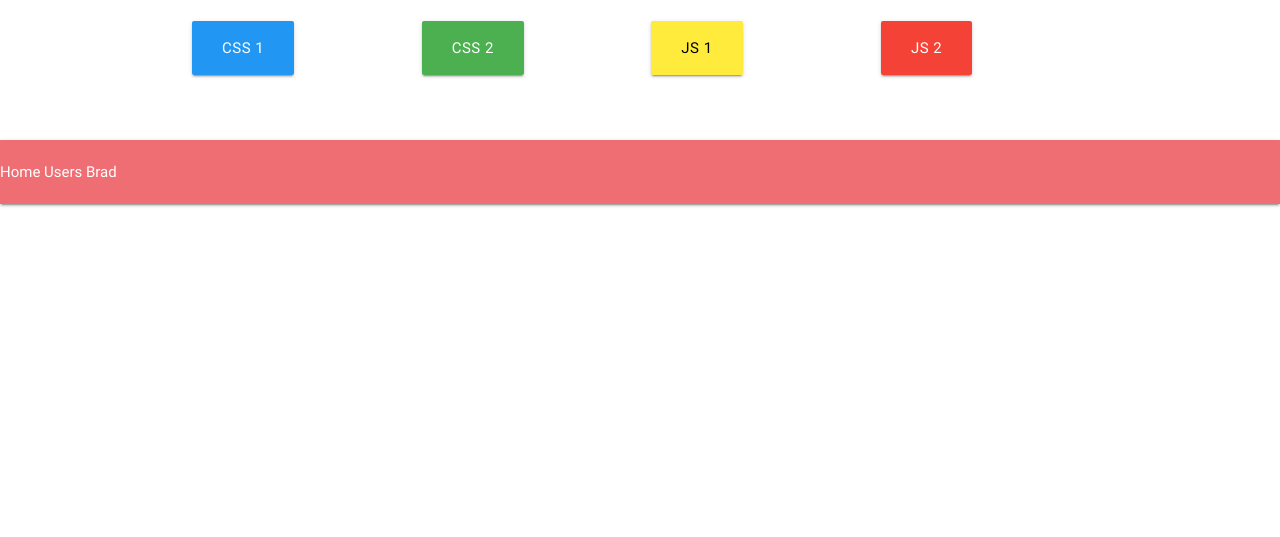
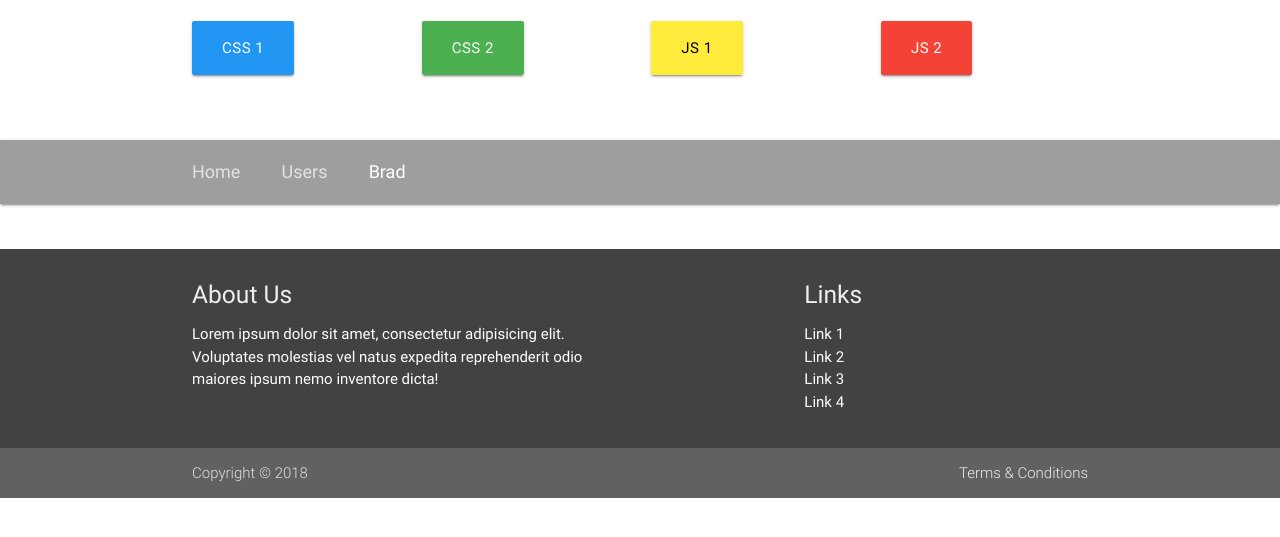
Before and after one commit to BrandonSmith8038/udemy-materilize-css, a website: page Sandbox/3_2_breadcrumbs.html in a window 1280 px wide. Shown: the part 125-662 px from the top of the page. Drawn offline with nearby package versions, Linux system fonts and the light colour scheme.

Commit message:
Breadcrumbs and Footer

```diff
--- a/Sandbox/3_2_breadcrumbs.html
+++ b/Sandbox/3_2_breadcrumbs.html
@@ -128,13 +128,13 @@
   <!-- START HERE -->
 
   <!-- BREADCRUMB -->
-  <nav>
-    <div>
-      <div>
-        <div>
-          <a href="#">Home</a>
-          <a href="#">Users</a>
-          <a href="#">Brad</a>
+  <nav class='grey'>
+    <div class='nav-wrapper'>
+      <div class='container'>
+        <div class='col s12'>
+          <a class='breadcrumb' href="#">Home</a>
+          <a class='breadcrumb' href="#">Users</a>
+          <a class='breadcrumb' href="#">Brad</a>
         </div>
       </div>
     </div>
@@ -144,8 +144,38 @@
   <br>
 
   <!-- FOOTER -->
-  <footer>
-
+  <footer class='page-footer grey darken-3'>
+    <div class="container">
+      <div class="row">
+        <div class="col s12 m6">
+          <h5 class='grey-text text-lighten-3'>About Us</h5>
+          <p>Lorem ipsum dolor sit amet, consectetur adipisicing elit. Voluptates molestias vel natus expedita reprehenderit odio maiores ipsum nemo inventore dicta!</p>
+        </div>
+        <div class="col s12 m4 offset-m2">
+          <h5 class="grey-text text-lighten-3">Links</h5>
+          <ul>
+            <li>
+              <a href="" class="white-text">Link 1</a>
+            </li>
+            <li>
+              <a href="" class="white-text">Link 2</a>
+            </li>
+            <li>
+              <a href="" class="white-text">Link 3</a>
+            </li>
+            <li>
+              <a href="" class="white-text">Link 4</a>
+            </li>
+          </ul>
+        </div>
+      </div>
+    </div>
+    <div class="footer-copyright grey darken-2">
+      <div class="container">
+        Copyright &copy; 2018
+        <a href="#" class="right grey-text text-lighten-3">Terms &amp; Conditions</a>
+      </div>
+    </div>
   </footer>
 
 
```
